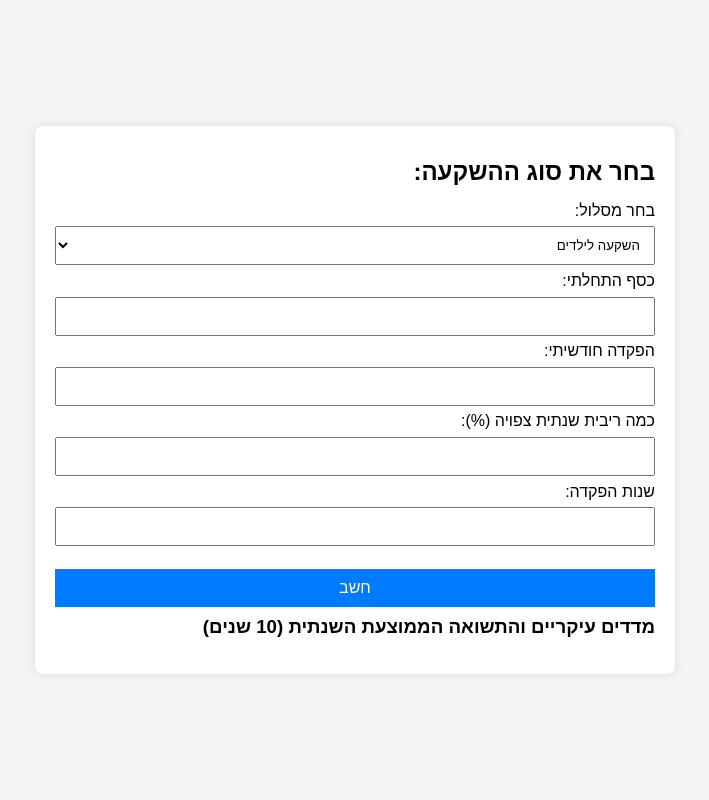
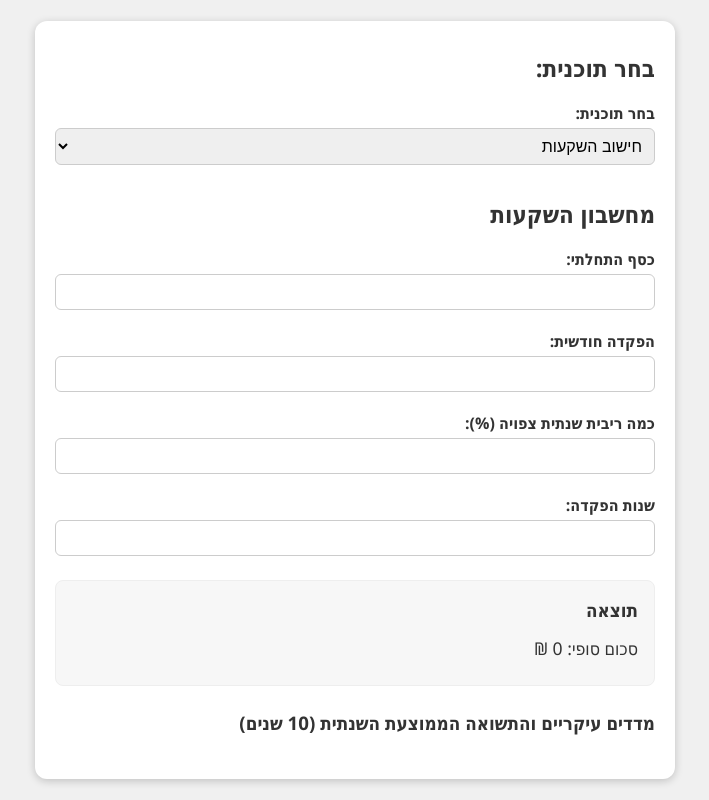
Before and after one commit to pavelg90/micro_pages_website, a FastAPI app: template templates/index.html in a window 1280 px wide. Shown: the whole page, without its empty margins (285-994 px from the left). Run offline with FastAPI, Linux system fonts and the light colour scheme; the template is opened without the code that fills it, so the values that code supplies are empty.

Commit message:
added plans feature

```diff
--- a/main.py
+++ b/main.py
@@ -108,41 +108,3 @@ async def home(request: Request):
             "indices": indices
         }
     )
-
-@app.post("/calculate", response_class=HTMLResponse)
-async def calculate(
-    request: Request,
-    investment_type: str = Form(...),
-    initial_amount: float = Form(...),
-    monthly_contribution: float = Form(...),
-    annual_interest: float = Form(...),
-    years: int = Form(...)
-):
-    """
-    Compound interest calculation with monthly compounding.
-    A = P(1 + r/n)^(n*t) + PMT * [((1 + r/n)^(n*t) - 1) / (r/n)]
-    """
-
-    n = 12
-    r = annual_interest / 100
-    t = years
-    P = initial_amount
-    PMT = monthly_contribution
-
-    if r > 0:
-        final_amount = P * (1 + r / n) ** (n * t) + PMT * (((1 + r / n) ** (n * t) - 1) / (r / n))
-    else:
-        final_amount = P + PMT * n * t
-
-    return templates.TemplateResponse(
-        "calculator.html",
-        {
-            "request": request,
-            "investment_type": investment_type,
-            "initial_amount": initial_amount,
-            "monthly_contribution": monthly_contribution,
-            "annual_interest": annual_interest,
-            "years": years,
-            "final_amount": round(final_amount, 2)
-        }
-    )
--- /dev/null
+++ b/static/main.js
@@ -0,0 +1,220 @@
+// main.js
+
+/********** Plan Selector Handling **********/
+const planSelectForm = document.getElementById('plan-select-form');
+const planTypeSelect = document.getElementById('plan_type');
+const investmentSection = document.getElementById('investment-section');
+const goalSection = document.getElementById('goal-section');
+
+function updatePlanDisplay() {
+  const selectedPlan = planTypeSelect.value;
+  if (selectedPlan === 'investment') {
+    investmentSection.style.display = 'block';
+    goalSection.style.display = 'none';
+  } else {
+    investmentSection.style.display = 'none';
+    goalSection.style.display = 'block';
+  }
+}
+
+// Trigger display logic on load and whenever the user changes the dropdown
+planTypeSelect.addEventListener('change', updatePlanDisplay);
+updatePlanDisplay();
+
+/********** Investment Calculator Section **********/
+const investForm = document.getElementById('investment-form');
+const initialAmountInput = document.getElementById('initial_amount');
+const monthlyContributionInput = document.getElementById('monthly_contribution');
+const annualInterestInput = document.getElementById('annual_interest');
+const yearsInput = document.getElementById('years');
+const finalAmountDisplay = document.getElementById('final_amount');
+const chartContainer = document.getElementById('chartContainer');
+const chartCanvas = document.getElementById('myChart');
+let chart; // Chart.js instance
+
+function debounce(func, delay) {
+  let debounceTimer;
+  return function(...args) {
+    clearTimeout(debounceTimer);
+    debounceTimer = setTimeout(() => func.apply(this, args), delay);
+  };
+}
+
+function calculateFinalAmount(P, PMT, r, years) {
+  const n = 12;
+  if (r > 0) {
+    return P * Math.pow(1 + r / n, n * years) + PMT * ((Math.pow(1 + r / n, n * years) - 1) / (r / n));
+  } else {
+    return P + PMT * n * years;
+  }
+}
+
+function generateGraphDataMonthly(P, PMT, r, years) {
+  const n = 12;
+  const totalMonths = Math.round(years * 12);
+  let labels = [];
+  let principal = [];
+  let interest = [];
+  for (let i = 0; i <= totalMonths; i++) {
+    let total;
+    if (r > 0) {
+      total = P * Math.pow(1 + r / n, i) + PMT * ((Math.pow(1 + r / n, i) - 1) / (r / n));
+    } else {
+      total = P + PMT * i;
+    }
+    let currPrincipal = P + PMT * i;
+    let currInterest = total - currPrincipal;
+    labels.push(i);
+    principal.push(parseFloat(currPrincipal.toFixed(2)));
+    interest.push(parseFloat(currInterest.toFixed(2)));
+  }
+  return { labels, principal, interest };
+}
+
+function generateGraphDataYearly(P, PMT, r, years) {
+  const totalYears = Math.floor(years);
+  let labels = [];
+  let principal = [];
+  let interest = [];
+  for (let i = 0; i <= totalYears; i++) {
+    const months = i * 12;
+    let total;
+    if (r > 0) {
+      total = P * Math.pow(1 + r / 12, months) + PMT * ((Math.pow(1 + r / 12, months) - 1) / (r / 12));
+    } else {
+      total = P + PMT * months;
+    }
+    let currPrincipal = P + PMT * months;
+    let currInterest = total - currPrincipal;
+    labels.push(i);
+    principal.push(parseFloat(currPrincipal.toFixed(2)));
+    interest.push(parseFloat(currInterest.toFixed(2)));
+  }
+  return { labels, principal, interest };
+}
+
+function updateInvestmentCalculations() {
+  const P = parseFloat(initialAmountInput.value);
+  const PMT = parseFloat(monthlyContributionInput.value);
+  const annualInterest = parseFloat(annualInterestInput.value);
+  const years = parseFloat(yearsInput.value);
+
+  if (isNaN(P) || isNaN(PMT) || isNaN(annualInterest) || isNaN(years) || years <= 0) {
+    chartContainer.style.display = "none";
+    finalAmountDisplay.textContent = "סכום סופי: 0 ₪";
+    if (chart) {
+      chart.destroy();
+      chart = null;
+    }
+    return;
+  }
+
+  chartContainer.style.display = "block";
+  const r = annualInterest / 100;
+  const finalAmount = calculateFinalAmount(P, PMT, r, years);
+  finalAmountDisplay.textContent = `סכום סופי: ${finalAmount.toFixed(2)} ₪`;
+
+  let graphData;
+  if (years < 2) {
+    graphData = generateGraphDataMonthly(P, PMT, r, years);
+  } else {
+    graphData = generateGraphDataYearly(P, PMT, r, years);
+  }
+
+  if (chart) {
+    chart.destroy();
+  }
+  const ctx = chartCanvas.getContext('2d');
+  chart = new Chart(ctx, {
+    type: 'bar',
+    data: {
+      labels: graphData.labels,
+      datasets: [
+        {
+          label: 'הון מושקע',
+          data: graphData.principal,
+          backgroundColor: 'rgba(75, 192, 192, 0.5)',
+          type: 'bar'
+        },
+        {
+          label: 'ריבית דריבית',
+          data: graphData.interest,
+          borderColor: 'rgba(255, 99, 132, 1)',
+          backgroundColor: 'rgba(255, 99, 132, 0.2)',
+          type: 'line',
+          fill: false,
+          tension: 0.2
+        }
+      ]
+    },
+    options: {
+      scales: {
+        x: {
+          title: {
+            display: true,
+            text: years < 2 ? 'חודשים' : 'שנים'
+          }
+        },
+        y: {
+          title: {
+            display: true,
+            text: 'סכום (₪)'
+          }
+        }
+      },
+      responsive: true,
+      maintainAspectRatio: false,
+      animation: { duration: 0 }
+    }
+  });
+}
+
+const debouncedInvestmentUpdate = debounce(updateInvestmentCalculations, 300);
+investForm.addEventListener('input', debouncedInvestmentUpdate);
+investForm.addEventListener('submit', function(e) {
+  e.preventDefault();
+  debouncedInvestmentUpdate();
+});
+
+/********** Goal Planner Section **********/
+const goalForm = document.getElementById('goal-form');
+
+function updateGoalPlan() {
+  const targetAmount = parseFloat(document.getElementById('target_amount').value);
+  const targetYears = parseFloat(document.getElementById('target_years').value);
+  const targetInterest = parseFloat(document.getElementById('target_interest').value);
+  const recommendedInitial = document.getElementById('recommended_initial');
+  const recommendedMonthly = document.getElementById('recommended_monthly');
+
+  if (
+    isNaN(targetAmount) ||
+    isNaN(targetYears) ||
+    targetYears <= 0 ||
+    isNaN(targetInterest)
+  ) {
+    recommendedInitial.textContent = "הון התחלתי מומלץ: - ₪";
+    recommendedMonthly.textContent = "הפקדה חודשית מומלצת: - ₪";
+    return;
+  }
+
+  const n = 12;
+  const r = targetInterest / 100;
+  const totalMonths = targetYears * n;
+  const compoundFactor = Math.pow(1 + r/n, totalMonths);
+  const denominator = (totalMonths * compoundFactor) + ((compoundFactor - 1) / (r/n));
+
+  const PMT = targetAmount / denominator;
+  const initialDeposit = PMT * totalMonths;
+
+  recommendedMonthly.textContent = `הפקדה חודשית מומלצת: ${PMT.toFixed(2)} ₪`;
+  recommendedInitial.textContent = `הון התחלתי מומלץ: ${initialDeposit.toFixed(2)} ₪`;
+}
+
+const debouncedGoalUpdate = debounce(updateGoalPlan, 300);
+goalForm.addEventListener('input', debouncedGoalUpdate);
+
+/*
+  No submission needed for goalForm since it's a live calculation.
+  If you want to prevent default on submit, you could do so similarly:
+  goalForm.addEventListener('submit', e => e.preventDefault());
+*/
--- a/static/styles.css
+++ b/static/styles.css
@@ -1,65 +1,103 @@
 /* styles.css */
 
+/* Global styling */
 body {
   margin: 0;
   padding: 0;
-    background-color: #f4f4f4;
-    font-family: Arial, sans-serif;
-
-    /* RTL for Hebrew text */
-    direction: rtl;
-
-    /* Flexbox to center everything vertically and horizontally */
+  direction: rtl; /* Right-to-left for Hebrew */
+  font-family: "Segoe UI", Tahoma, Geneva, Verdana, sans-serif;
+  background: #f0f0f0;
   display: flex;
   flex-direction: column;
   align-items: center;
   justify-content: center;
-
   min-height: 100vh;
+  color: #333; /* Default text color */
 }
 
+/* Main container */
 .container {
-    /* White card in the center */
   background-color: #fff;
-    width: 90%;
+  width: 95%;
   max-width: 600px;
-    padding: 20px;
-    border-radius: 8px;
-    box-shadow: 0 0 10px rgba(0,0,0,0.1);
-
-    /* Right-align all text in the container */
+  padding: 30px 20px;
+  border-radius: 12px;
+  box-shadow: 0 2px 8px rgba(0,0,0,0.2);
   text-align: right;
 }
 
-h2, h3, p, label {
+/* Headings */
+h2, h3 {
+  margin-top: 0;
+  margin-bottom: 0.75em;
+  color: #333;
+}
+
+/* Labels */
+label {
+  display: block;
+  margin: 0.75em 0 0.25em;
+  font-weight: bold;
+}
+
+/* Inputs and selects */
+input, select {
+  width: 100%;
+  padding: 0.5em;
+  margin-bottom: 0.5em;
+  box-sizing: border-box;
+  border: 1px solid #ccc;
+  border-radius: 6px;
+  font-size: 1em;
+}
+
+/* Plan selector form (the dropdown) */
+#plan-select-form {
+  margin-bottom: 1.5em;
+}
+
+button, select {
+  cursor: pointer;
+}
+
+/* The container for the chart */
+.chart-container {
+  position: relative;
+  width: 100%;
+  height: 200px; /* Adjust height as needed */
+  margin-top: 1.5em;
+  display: none; /* Hidden by default until we have data */
+}
+
+/* Indices section */
+.indices {
+  margin-top: 1.5em;
+}
+
+/* Unordered list style reset */
+ul {
+  list-style-type: none;
+  padding: 0;
   margin: 0.5em 0;
 }
 
-form {
-    margin-top: 1em;
+ul li {
+  margin: 0.25em 0;
 }
 
-input, select {
-    width: 100%;
-    margin: 0.5em 0;
-    padding: 10px;
-    box-sizing: border-box;
-
-    /* Align text to the right within inputs if desired */
-    text-align: right;
+/* Result boxes for investment or goal sections */
+#result,
+#goal-result {
+  margin-top: 1em;
+  background: #f7f7f7;
+  padding: 1em;
+  border-radius: 8px;
+  border: 1px solid #eee;
 }
 
-button {
-    width: 100%;
-    padding: 10px;
-    margin-top: 1em;
-    background-color: #007BFF;
-    color: #fff;
-    border: none;
-    cursor: pointer;
-    font-size: 1rem;
+#result p,
+#goal-result p {
+  margin: 0.5em 0;
+  font-size: 1.1em;
+  color: #333;
 }
-
-button:hover {
-    background-color: #0056b3;
-}
--- a/templates/index.html
+++ b/templates/index.html
@@ -5,22 +5,29 @@
   <title>מחשבון השקעות</title>
   <meta name="viewport" content="width=device-width, initial-scale=1.0" />
   <link rel="stylesheet" href="/static/styles.css" />
+  <!-- Load Chart.js from CDN -->
+  <script src="https://cdn.jsdelivr.net/npm/chart.js"></script>
 </head>
 <body>
   <div class="container">
-        <h2>בחר את סוג ההשקעה:</h2>
-        <form action="/calculate" method="post">
-            <label for="investment_type">בחר מסלול:</label>
-            <select id="investment_type" name="investment_type">
-                <option value="children">השקעה לילדים</option>
-                <option value="retirement">השקעה עד גיל פרישה</option>
-                <option value="short_term">השקעה לטווח קצר</option>
+    <h2>בחר תוכנית:</h2>
+    <!-- Single dropdown for plan selection -->
+    <form id="plan-select-form">
+      <label for="plan_type">בחר תוכנית:</label>
+      <select id="plan_type" name="plan_type">
+        <option value="investment" selected>חישוב השקעות</option>
+        <option value="goal">תכנון מטרה</option>
       </select>
+    </form>
 
+    <!-- Investment Calculator Section -->
+    <div id="investment-section">
+      <h2>מחשבון השקעות</h2>
+      <form id="investment-form">
         <label for="initial_amount">כסף התחלתי:</label>
         <input type="number" id="initial_amount" name="initial_amount" required />
 
-            <label for="monthly_contribution">הפקדה חודשיתי:</label>
+        <label for="monthly_contribution">הפקדה חודשית:</label>
         <input type="number" id="monthly_contribution" name="monthly_contribution" required />
 
         <label for="annual_interest">כמה ריבית שנתית צפויה (%):</label>
@@ -28,9 +35,16 @@
 
         <label for="years">שנות הפקדה:</label>
         <input type="number" id="years" name="years" required />
+      </form>
 
-            <button type="submit">חשב</button>
-        </form>
+      <div id="result">
+        <h3>תוצאה</h3>
+        <p id="final_amount">סכום סופי: 0 ₪</p>
+      </div>
+
+      <div class="chart-container" id="chartContainer">
+        <canvas id="myChart"></canvas>
+      </div>
 
       <section class="indices">
         <h3>מדדים עיקריים והתשואה הממוצעת השנתית (10 שנים)</h3>
@@ -41,5 +55,28 @@
         </ul>
       </section>
     </div>
+
+    <!-- Goal Planner Section -->
+    <div id="goal-section" style="display:none;">
+      <h2>תכנון מטרה</h2>
+      <form id="goal-form">
+        <label for="target_amount">סכום יעד (₪):</label>
+        <input type="number" id="target_amount" name="target_amount" required />
+
+        <label for="target_years">מספר שנים:</label>
+        <input type="number" id="target_years" name="target_years" required />
+
+        <label for="target_interest">ריבית שנתית צפויה (%):</label>
+        <input type="number" step="0.01" id="target_interest" name="target_interest" required />
+      </form>
+      <div id="goal-result">
+        <p id="recommended_initial">הון התחלתי מומלץ: - ₪</p>
+        <p id="recommended_monthly">הפקדה חודשית מומלצת: - ₪</p>
+      </div>
+    </div>
+  </div>
+
+  <!-- Load external JavaScript file -->
+  <script src="/static/main.js"></script>
 </body>
 </html>
```
Also changed, not shown: templates/calculator.html (deleted, +0 -30 lines), templates/result.html (deleted, +0 -15 lines). Lines whose indentation alone changed are shown as unchanged.
